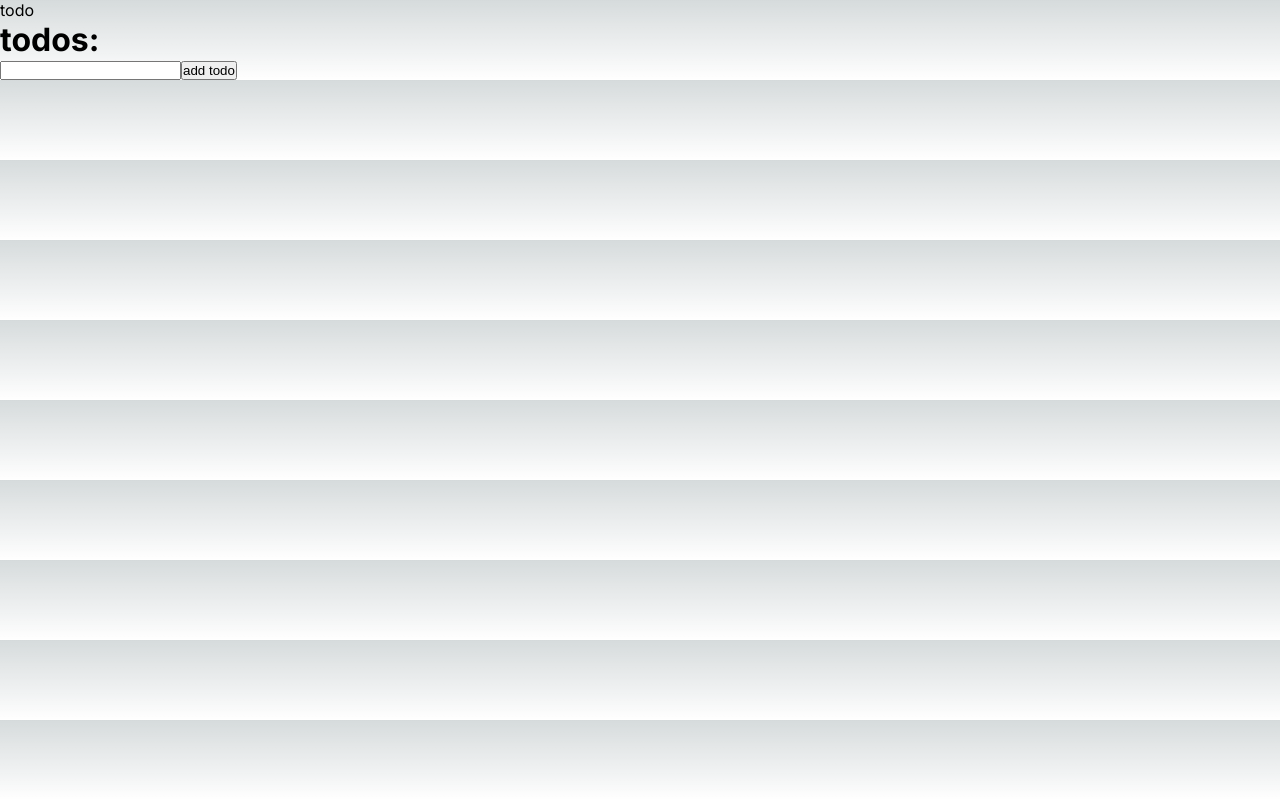
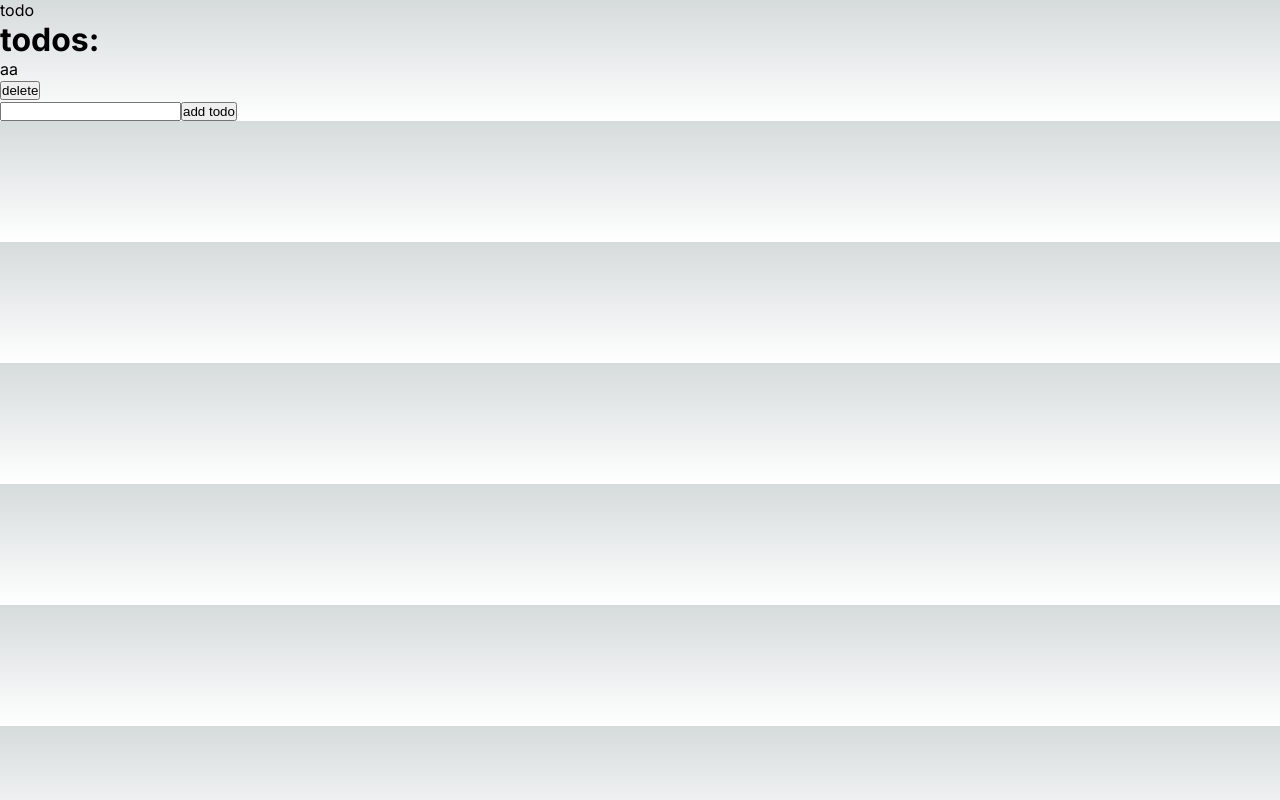
Before and after one commit to stevemu/next13_todo_app, a Next.js app: page /todo in a window 1280 px wide. Built offline with nearby package versions, Linux system fonts and the light colour scheme.

Commit message:
can store and read todos from a file

```diff
--- /dev/null
+++ b/data/todos.json
@@ -0,0 +1,7 @@
+[
+    {
+        "id": 0.7019971619017866,
+        "desc": "aa",
+        "finished": false
+    }
+]
--- a/src/app/todo/page.tsx
+++ b/src/app/todo/page.tsx
@@ -5,8 +5,9 @@ import { TodoController } from '@/todo/todo.controller';
 import { TodoPresenter } from '@/todo/todo.presenter';
 import { revalidatePath } from 'next/cache'
 import { Todo } from '@/todo/todo.entity';
+import { TodoFilePersistence } from '@/todo/todo.persistence';
 
-const todoUseCaseInteractor = new TodoUseCaseInteractor();
+const todoUseCaseInteractor = new TodoUseCaseInteractor(new TodoFilePersistence());
 const todoController = new TodoController(todoUseCaseInteractor);
 const todoPresenter = new TodoPresenter(todoUseCaseInteractor);
 
--- /dev/null
+++ b/src/todo/todo.persistence.ts
@@ -0,0 +1,14 @@
+import { Todo } from "./todo.entity";
+import { ITodoPersistence } from "./todo.use-case";
+import fs from 'fs';
+
+export class TodoFilePersistence implements ITodoPersistence {
+  async storeTodos(todos: Todo[]) {
+    fs.writeFileSync('data/todos.json', JSON.stringify(todos, null, 4));
+  }
+
+  async getTodos() {
+    const fileContents = fs.readFileSync('data/todos.json', 'utf8');
+    return JSON.parse(fileContents);
+  }
+}
--- a/src/todo/todo.use-case.ts
+++ b/src/todo/todo.use-case.ts
@@ -9,17 +9,30 @@ export interface TodoUseCaseInputPort {
   deleteTodo: (id: number) => void;
 }
 
+export interface ITodoPersistence {
+  storeTodos: (todos: Todo[]) => Promise<void>;
+  getTodos: () => Promise<Todo[]>;
+}
+
 export class TodoUseCaseInteractor implements TodoUseCaseInputPort, TodoUseCaseOutputPort {
   private todos: Todo[] = [];
+
+  constructor(private todoPersistence: ITodoPersistence) {
+    this.todoPersistence.getTodos().then(todos => {
+      this.todos = todos;
+    })
+  }
 
   addTodo(desc: string) {
     const todo = new Todo(Math.random(), desc);
     this.todos = [...this.todos, todo];
+    this.todoPersistence.storeTodos(this.todos);
     return todo;
   }
 
   deleteTodo(id: number) {
     this.todos = this.todos.filter(todo => todo.id !== id)
+    this.todoPersistence.storeTodos(this.todos);
   }
 
   getAllTodos() {
```
